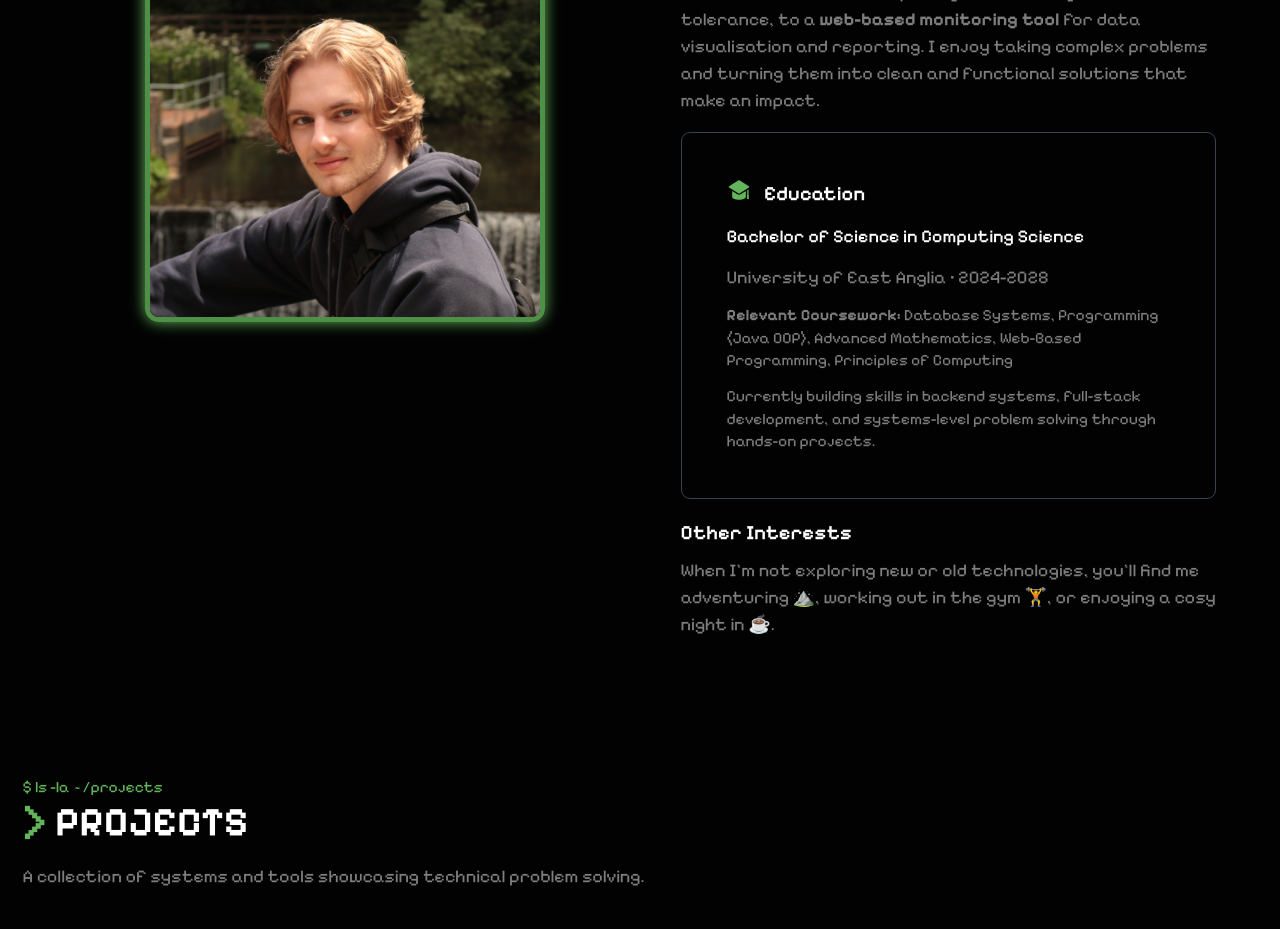
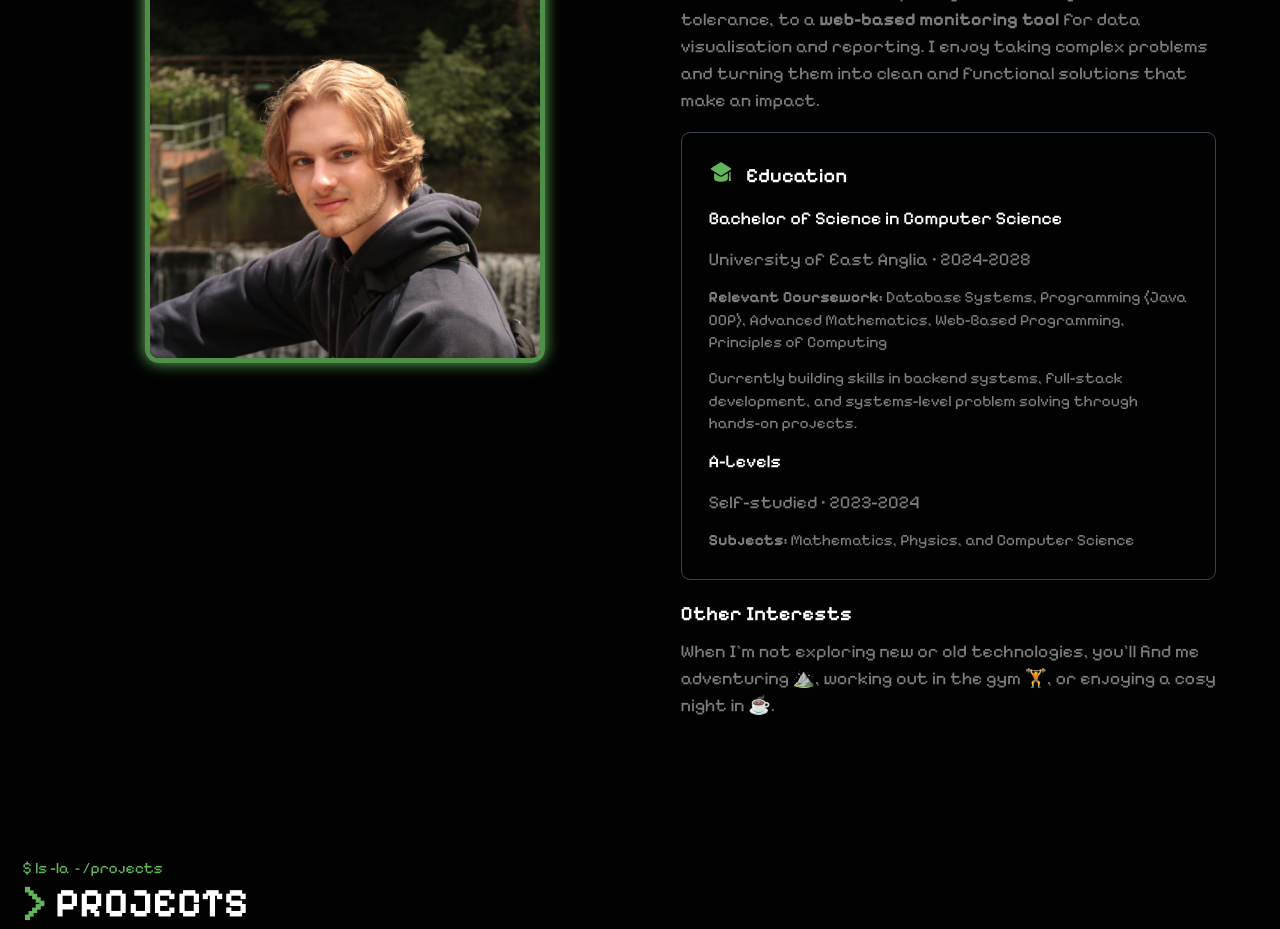
Before and after one commit to arthurstevens/portfolio, a React (Vite) app: page / in a window 1280 px wide. Shown: the part 1500-2429 px from the top of the page. Built offline with nearby package versions, Linux system fonts and the light colour scheme.

Commit message:
feat(about): add A-levels to education card

```diff
--- a/src/components/ui/EducationCard.tsx
+++ b/src/components/ui/EducationCard.tsx
@@ -1,12 +1,14 @@
 import Education from './icons/Education';
 
 const EducationCard = () => (
-  <div className="flex flex-col space-y-3 justify-center p-10 rounded-lg border-1 border-border">
+  <div className="flex flex-col space-y-3 justify-center p-6 rounded-lg border-1 border-border">
     <div className="flex space-x-3 text-accent">
       <Education />
       <h4 className="text-lg font-semibold text-primary">Education</h4>
     </div>
-    <p className="font-medium">Bachelor of Science in Computing Science</p>
+
+    {/* University */}
+    <p className="font-medium">Bachelor of Science in Computer Science</p>
     <p className="text-secondary">University of East Anglia • 2024-2028</p>
     <p className="text-secondary text-sm">
       <strong>Relevant Coursework:</strong> Database Systems, Programming (Java OOP), Advanced Mathematics, Web-Based Programming, Principles of Computing
@@ -14,6 +16,13 @@ const EducationCard = () => (
     <p className="text-secondary text-sm">
       Currently building skills in backend systems, full-stack development, and systems-level problem solving through hands-on projects.
     </p>
+
+    {/* A-Levels */}
+    <p className="font-medium">A-Levels</p>
+    <p className="text-secondary">Self-studied • 2023-2024</p>
+    <p className="text-secondary text-sm">
+      <strong>Subjects:</strong> Mathematics, Physics, and Computer Science
+    </p>
   </div>
 );
 
```
